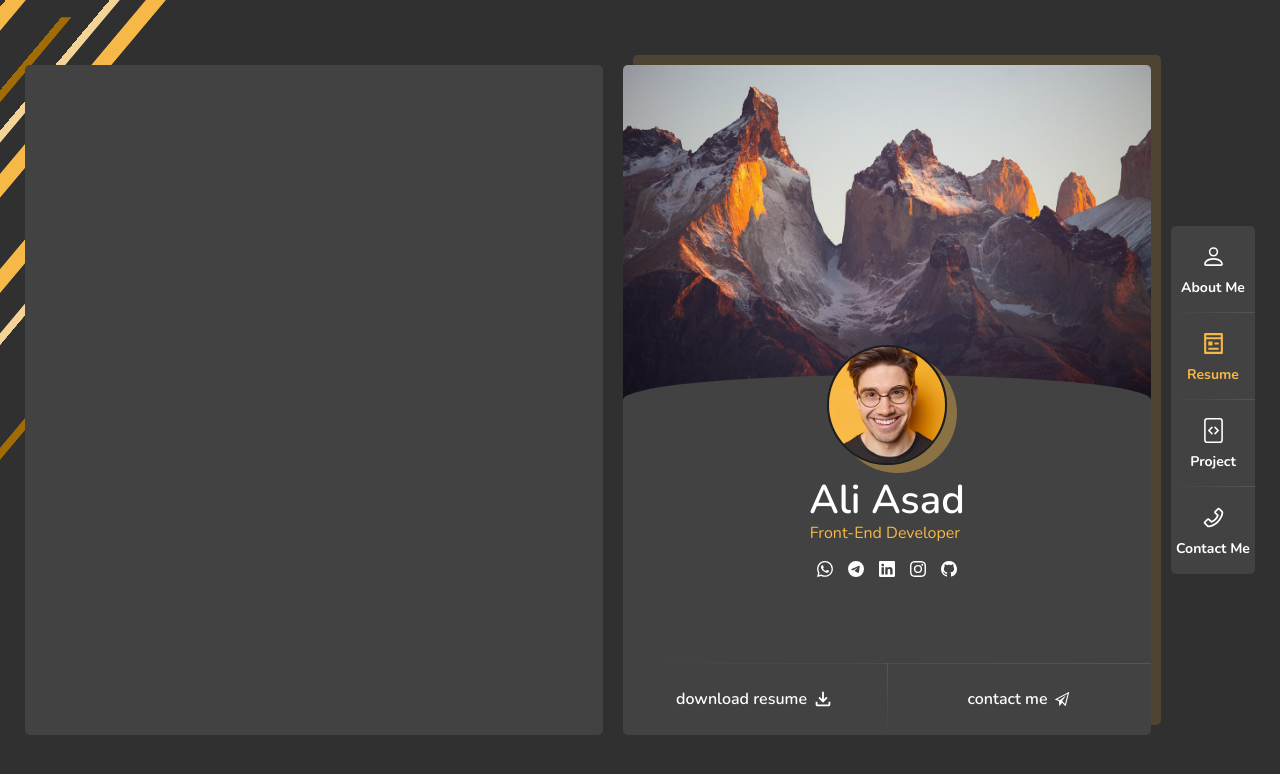
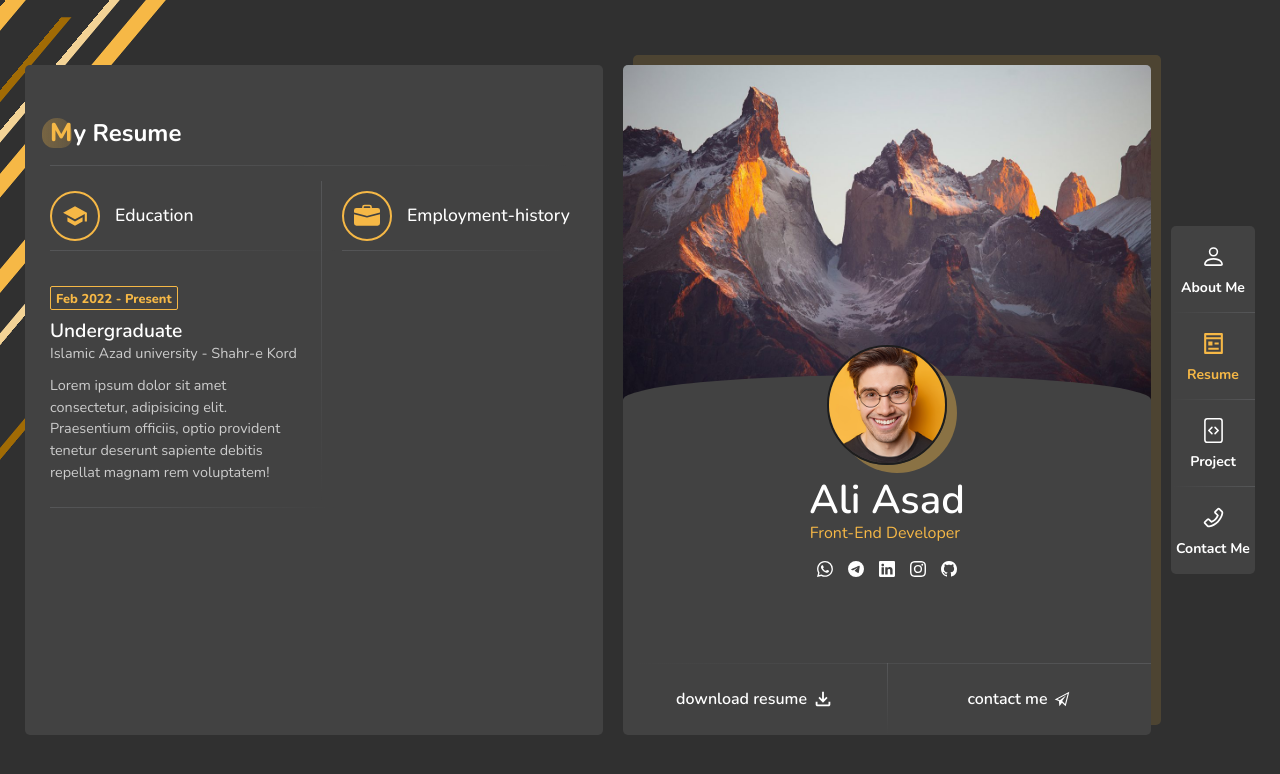
Before and after one commit to Ali-Asad1/Personal-website, a React (Create React App) app: page /resume in a window 1280 px wide. Shown: the top 774 px of the page. Built offline with nearby package versions, Linux system fonts and the light colour scheme.

Commit message:
Add : history section

```diff
--- a/src/pages/Resume/Resume.css
+++ b/src/pages/Resume/Resume.css
@@ -0,0 +1,22 @@
+.history-section {
+  padding: 20px 0;
+}
+
+.history-section .histories {
+  display: grid;
+  grid-template-columns: 1fr 1fr;
+}
+
+.history-column {
+  position: relative;
+}
+
+.history-column:first-child:after {
+  content: "";
+  width: 1px;
+  height: 100%;
+  background: radial-gradient(ellipse at top, rgba(197, 202, 213, 0.15) 0%, rgba(255, 255, 255, 0) 70%);
+  position: absolute;
+  top: 0;
+  right: 20px;
+}
--- a/src/pages/Resume/Resume.jsx
+++ b/src/pages/Resume/Resume.jsx
@@ -1,10 +1,41 @@
-import React from "react";
+import React, { useState } from "react";
+import CircleIcon from "../../Components/CircleIcon/CircleIcon";
+import SectionTitle from "../../Components/SectionTitle/SectionTitle";
+import CompanyItem from "../../Components/CompanyItem/CompanyItem";
+import { MdSchool } from "react-icons/md";
+import { BsFillBriefcaseFill } from "react-icons/bs";
+import { education as educationData } from "../../data/personalData";
 import "./Resume.css";
 
 export default function Resume() {
+  const [education, setEducation] = useState([...educationData]);
   return (
     <div className='resume-page animate__animated animate__fadeInUp'>
-
+      <div className='history-section'>
+        <SectionTitle title='My Resume' />
+        <div className='histories'>
+          <div className='history-column'>
+            <CircleIcon lable='Education' borderLine={true}>
+              <MdSchool />
+            </CircleIcon>
+            {education.map((item) => (
+              <CompanyItem
+                title={item.degree}
+                name={item.school}
+                city={item.city}
+                desc={item.description}
+                dates={item.date}
+                image={item.logo}
+              />
+            ))}
+          </div>
+          <div className='history-column'>
+            <CircleIcon lable='Employment-history' borderLine={true}>
+              <BsFillBriefcaseFill />
+            </CircleIcon>
+          </div>
+        </div>
+      </div>
     </div>
   );
 }
```
